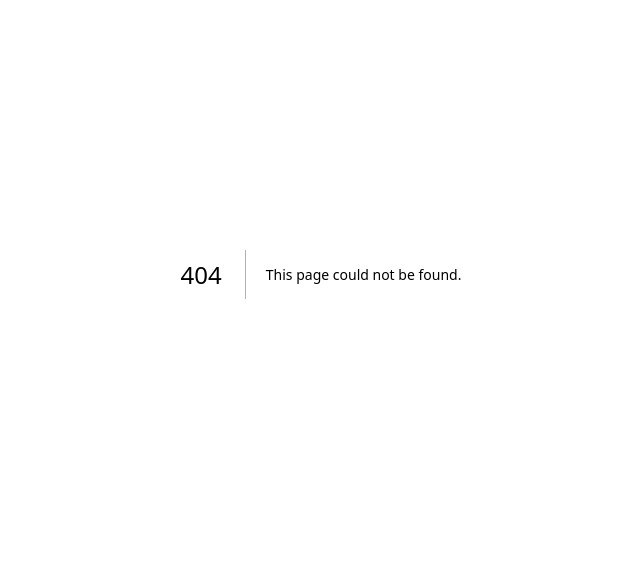
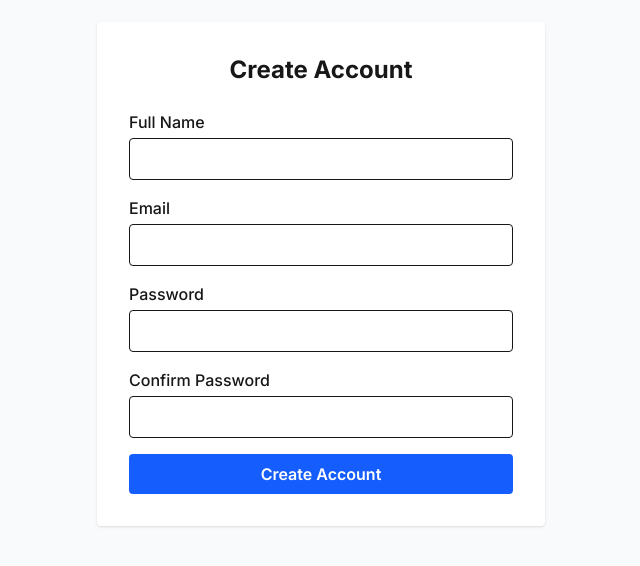
Before and after one commit to naldmach/inca, a Next.js app: page /register in a window 1280 px wide. Before the commit this address had no page. Shown: the part 126-692 px from the top of the page, without its empty margins (319-959 px from the left). Built offline with nearby package versions, Linux system fonts and the light colour scheme.

Commit message:
feat: full login and registration forms with validation and Supabase integration

```diff
--- a/package.json
+++ b/package.json
@@ -9,6 +9,7 @@
     "lint": "next lint"
   },
   "dependencies": {
+    "@hookform/resolvers": "^5.1.1",
     "@radix-ui/react-slot": "^1.0.2",
     "@supabase/ssr": "^0.2.0",
     "@supabase/supabase-js": "^2.42.0",
@@ -19,7 +20,9 @@
     "next": "^15.3.5",
     "react": "^18.3.0",
     "react-dom": "^18.3.0",
-    "tailwind-merge": "^2.2.0"
+    "react-hook-form": "^7.60.0",
+    "tailwind-merge": "^2.2.0",
+    "zod": "^4.0.5"
   },
   "devDependencies": {
     "@eslint/eslintrc": "^3.0.0",
--- /dev/null
+++ b/src/app/(auth)/login/page.tsx
@@ -0,0 +1,12 @@
+import LoginForm from "@/components/auth/LoginForm";
+
+export default function LoginPage() {
+  return (
+    <div className="flex min-h-screen items-center justify-center bg-gray-50">
+      <div className="w-full max-w-md p-8 bg-white rounded shadow">
+        <h1 className="text-2xl font-bold mb-6 text-center">Sign In</h1>
+        <LoginForm />
+      </div>
+    </div>
+  );
+}
--- /dev/null
+++ b/src/app/(auth)/register/page.tsx
@@ -0,0 +1,12 @@
+import RegisterForm from "@/components/auth/RegisterForm";
+
+export default function RegisterPage() {
+  return (
+    <div className="flex min-h-screen items-center justify-center bg-gray-50">
+      <div className="w-full max-w-md p-8 bg-white rounded shadow">
+        <h1 className="text-2xl font-bold mb-6 text-center">Create Account</h1>
+        <RegisterForm />
+      </div>
+    </div>
+  );
+}
--- /dev/null
+++ b/src/components/auth/LoginForm.tsx
@@ -0,0 +1,81 @@
+"use client";
+
+import { useForm } from "react-hook-form";
+import { zodResolver } from "@hookform/resolvers/zod";
+import { z } from "zod";
+import { useState } from "react";
+import { createClient } from "@/lib/supabase/client";
+import { useRouter } from "next/navigation";
+
+const schema = z.object({
+  email: z.string().email(),
+  password: z.string().min(6),
+});
+
+type LoginFormData = z.infer<typeof schema>;
+
+export default function LoginForm() {
+  const router = useRouter();
+  const [error, setError] = useState<string | null>(null);
+  const [loading, setLoading] = useState(false);
+  const {
+    register,
+    handleSubmit,
+    formState: { errors },
+  } = useForm<LoginFormData>({
+    resolver: zodResolver(schema),
+  });
+
+  const onSubmit = async (data: LoginFormData) => {
+    setLoading(true);
+    setError(null);
+    const supabase = createClient();
+    const { error } = await supabase.auth.signInWithPassword({
+      email: data.email,
+      password: data.password,
+    });
+    setLoading(false);
+    if (error) {
+      setError(error.message);
+    } else {
+      router.push("/dashboard");
+    }
+  };
+
+  return (
+    <form onSubmit={handleSubmit(onSubmit)} className="space-y-4">
+      <div>
+        <label className="block mb-1 font-medium">Email</label>
+        <input
+          type="email"
+          {...register("email")}
+          className="w-full border rounded px-3 py-2"
+          autoComplete="email"
+        />
+        {errors.email && (
+          <p className="text-red-500 text-sm mt-1">{errors.email.message}</p>
+        )}
+      </div>
+      <div>
+        <label className="block mb-1 font-medium">Password</label>
+        <input
+          type="password"
+          {...register("password")}
+          className="w-full border rounded px-3 py-2"
+          autoComplete="current-password"
+        />
+        {errors.password && (
+          <p className="text-red-500 text-sm mt-1">{errors.password.message}</p>
+        )}
+      </div>
+      {error && <p className="text-red-600 text-center">{error}</p>}
+      <button
+        type="submit"
+        className="w-full bg-blue-600 text-white py-2 rounded font-semibold hover:bg-blue-700 transition"
+        disabled={loading}
+      >
+        {loading ? "Signing in..." : "Sign In"}
+      </button>
+    </form>
+  );
+}
--- /dev/null
+++ b/src/components/auth/RegisterForm.tsx
@@ -0,0 +1,117 @@
+"use client";
+
+import { useForm } from "react-hook-form";
+import { zodResolver } from "@hookform/resolvers/zod";
+import { z } from "zod";
+import { useState } from "react";
+import { createClient } from "@/lib/supabase/client";
+import { useRouter } from "next/navigation";
+
+const schema = z
+  .object({
+    email: z.string().email(),
+    password: z.string().min(6),
+    confirmPassword: z.string().min(6),
+    fullName: z.string().min(2),
+  })
+  .refine((data) => data.password === data.confirmPassword, {
+    message: "Passwords don't match",
+    path: ["confirmPassword"],
+  });
+
+type RegisterFormData = z.infer<typeof schema>;
+
+export default function RegisterForm() {
+  const router = useRouter();
+  const [error, setError] = useState<string | null>(null);
+  const [loading, setLoading] = useState(false);
+  const {
+    register,
+    handleSubmit,
+    formState: { errors },
+  } = useForm<RegisterFormData>({
+    resolver: zodResolver(schema),
+  });
+
+  const onSubmit = async (data: RegisterFormData) => {
+    setLoading(true);
+    setError(null);
+    const supabase = createClient();
+    const { error } = await supabase.auth.signUp({
+      email: data.email,
+      password: data.password,
+      options: {
+        data: { full_name: data.fullName },
+      },
+    });
+    setLoading(false);
+    if (error) {
+      setError(error.message);
+    } else {
+      router.push("/dashboard");
+    }
+  };
+
+  return (
+    <form onSubmit={handleSubmit(onSubmit)} className="space-y-4">
+      <div>
+        <label className="block mb-1 font-medium">Full Name</label>
+        <input
+          type="text"
+          {...register("fullName")}
+          className="w-full border rounded px-3 py-2"
+          autoComplete="name"
+        />
+        {errors.fullName && (
+          <p className="text-red-500 text-sm mt-1">{errors.fullName.message}</p>
+        )}
+      </div>
+      <div>
+        <label className="block mb-1 font-medium">Email</label>
+        <input
+          type="email"
+          {...register("email")}
+          className="w-full border rounded px-3 py-2"
+          autoComplete="email"
+        />
+        {errors.email && (
+          <p className="text-red-500 text-sm mt-1">{errors.email.message}</p>
+        )}
+      </div>
+      <div>
+        <label className="block mb-1 font-medium">Password</label>
+        <input
+          type="password"
+          {...register("password")}
+          className="w-full border rounded px-3 py-2"
+          autoComplete="new-password"
+        />
+        {errors.password && (
+          <p className="text-red-500 text-sm mt-1">{errors.password.message}</p>
+        )}
+      </div>
+      <div>
+        <label className="block mb-1 font-medium">Confirm Password</label>
+        <input
+          type="password"
+          {...register("confirmPassword")}
+          className="w-full border rounded px-3 py-2"
+          autoComplete="new-password"
+        />
+        {errors.confirmPassword && (
+          <p className="text-red-500 text-sm mt-1">
+            {errors.confirmPassword.message}
+          </p>
+        )}
+      </div>
+      {error && <p className="text-red-600 text-center">{error}</p>}
+      <button
+        type="submit"
+        className="w-full bg-blue-600 text-white py-2 rounded font-semibold hover:bg-blue-700 transition"
+        disabled={loading}
+      >
+        {loading ? "Creating account..." : "Create Account"}
+      </button>
+    </form>
+  );
+}
```
Also changed, not shown: 1 other file (tests, documents, lock files or other folders).
